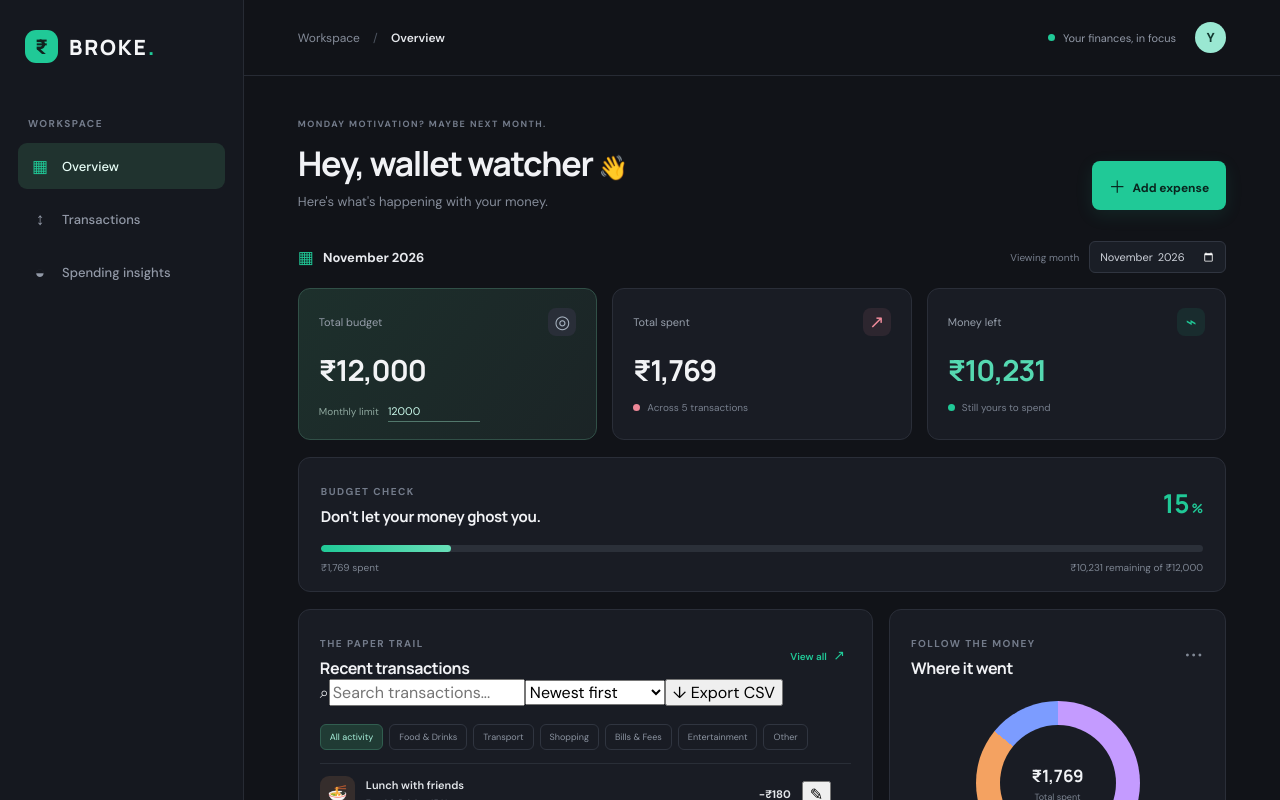
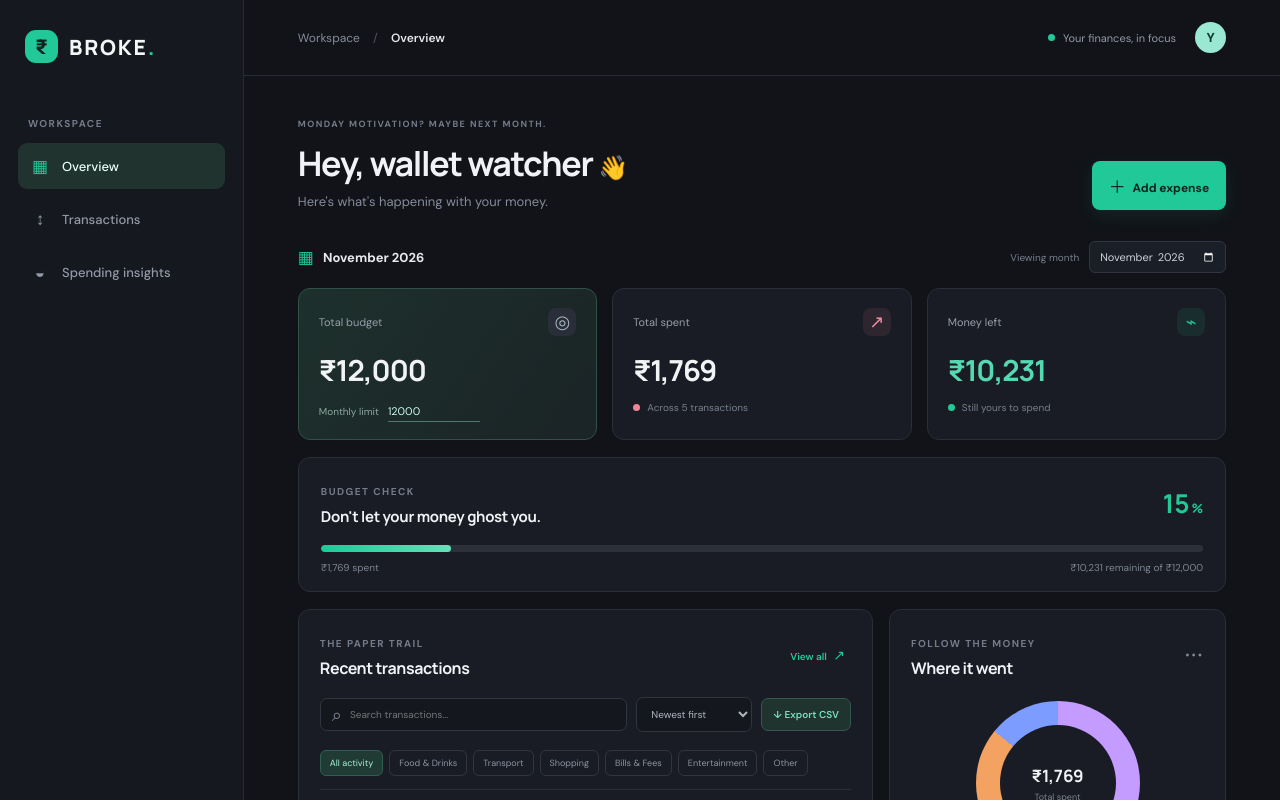
Before and after one commit to Kavya2826/react-mini-project, a React (Vite) app in the folder mini-project/: page / in a window 1280 px wide. Shown: the top 800 px of the page. Built offline with nearby package versions, Linux system fonts and the light colour scheme.

Commit message:
Style transaction search sorting and actions

```diff
--- a/mini-project/src/App.css
+++ b/mini-project/src/App.css
@@ -154,3 +154,22 @@ h1 span { font-size: 24px; }
 .insight-callout span { color: #e7b36d; margin-right: 6px; }
 
 @media (max-width: 1050px) { .sidebar { width: 205px; } .page-content { padding-left: 3.5%; padding-right: 3.5%; } .topbar { padding-left: 3.5%; padding-right: 3.5%; } .content-grid { grid-template-columns: minmax(0, 1.2fr) minmax(260px, .8fr); } }
+
+
+
+
+/* Transaction management controls */
+.transaction-tools { display: flex; align-items: center; gap: 9px; margin-top: 18px; }
+.transaction-search { flex: 1; min-width: 230px; display: flex; align-items: center; gap: 8px; padding: 0 11px; border: 1px solid #303540; border-radius: 7px; background: #14171e; color: #858d9a; }
+.transaction-search span { font-size: 18px; }
+.transaction-search input { width: 100%; min-width: 0; padding: 9px 0; border: 0; outline: none; color: #e6e9ef; background: transparent; font-size: 10px; }
+.transaction-search input:focus-visible { outline: none; }
+.sort-select { padding: 9px 10px; border: 1px solid #303540; border-radius: 7px; color: #aeb5c0; background: #14171e; font-size: 10px; color-scheme: dark; }
+.export-button { flex-shrink: 0; padding: 9px 11px; border: 1px solid #31594e; border-radius: 7px; color: #78dfbf; background: #20342f; font-size: 10px; font-weight: 600; }
+.export-button:hover:not(:disabled) { background: #29473f; }
+.export-button:disabled { cursor: not-allowed; opacity: .4; }
+.transaction-actions { display: flex; align-items: center; gap: 3px; }
+.edit-button, .delete-button { width: 27px; height: 27px; display: grid; place-items: center; border: 0; border-radius: 6px; background: transparent; color: #7f8997; font-size: 15px; opacity: 0; transition: opacity .2s, color .2s, background .2s; }
+.transaction-row:hover .edit-button, .transaction-row:hover .delete-button, .edit-button:focus-visible, .delete-button:focus-visible { opacity: 1; }
+.edit-button:hover { color: #78dfbf; background: #20c99718; }
+.delete-button:hover { color: #f08b9b; background: #f08b9b18; }
```
